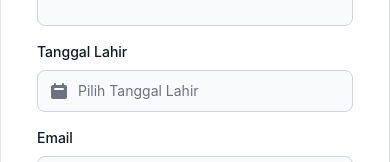
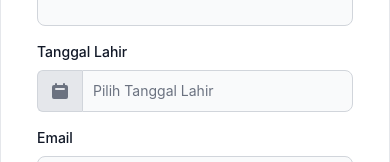
Before and after one commit to Reinhardjs/scholarship-registration-frontend, a React (Create React App) app: page /studies in a window 390 px wide. Shown: the part 570-732 px from the top of the page. Built offline with nearby package versions, Linux system fonts and the light colour scheme.

Commit message:
chore(mext-registration): restyling date picker input to be same as phone number input

```diff
--- a/src/components/DatePickerInput.js
+++ b/src/components/DatePickerInput.js
@@ -21,8 +21,8 @@ const DatePickerInput = (props) => {
       <label className="mb-2 block text-sm font-medium text-gray-900 dark:text-white">
         {labelString}
       </label>
-      <div class="relative">
-        <div class="pointer-events-none absolute inset-y-0 left-0 flex items-center pl-3">
+      <div class="flex">
+        <span class="inline-flex items-center rounded-l-md border border-r-0 border-gray-300 bg-gray-200 px-3 text-sm text-gray-900 dark:border-gray-600 dark:bg-gray-600 dark:text-gray-400">
           <svg
             aria-hidden="true"
             class="h-5 w-5 text-gray-500 dark:text-gray-400"
@@ -36,12 +36,12 @@ const DatePickerInput = (props) => {
               clip-rule="evenodd"
             ></path>
           </svg>
-        </div>
+        </span>
         <input
           id="datePicker"
           {...register(inputName, { required: true })}
           defaultValue=""
-          class="block w-full rounded-lg border border-gray-300 bg-gray-50 p-2.5 pl-10 text-sm text-gray-900 focus:border-blue-500 focus:ring-blue-500  dark:border-gray-600 dark:bg-gray-700 dark:text-white dark:placeholder-gray-400 dark:focus:border-blue-500 dark:focus:ring-blue-500"
+          class="block w-full min-w-0 flex-1 rounded-none rounded-r-lg border border-gray-300 bg-gray-50 p-2.5 text-sm text-gray-900 [appearance:textfield] focus:border-blue-500 focus:ring-blue-500  dark:border-gray-600 dark:bg-gray-700 dark:text-white dark:placeholder-gray-400 dark:focus:border-blue-500 dark:focus:ring-blue-500"
           placeholder={"Pilih " + labelString}
         />
       </div>
```
